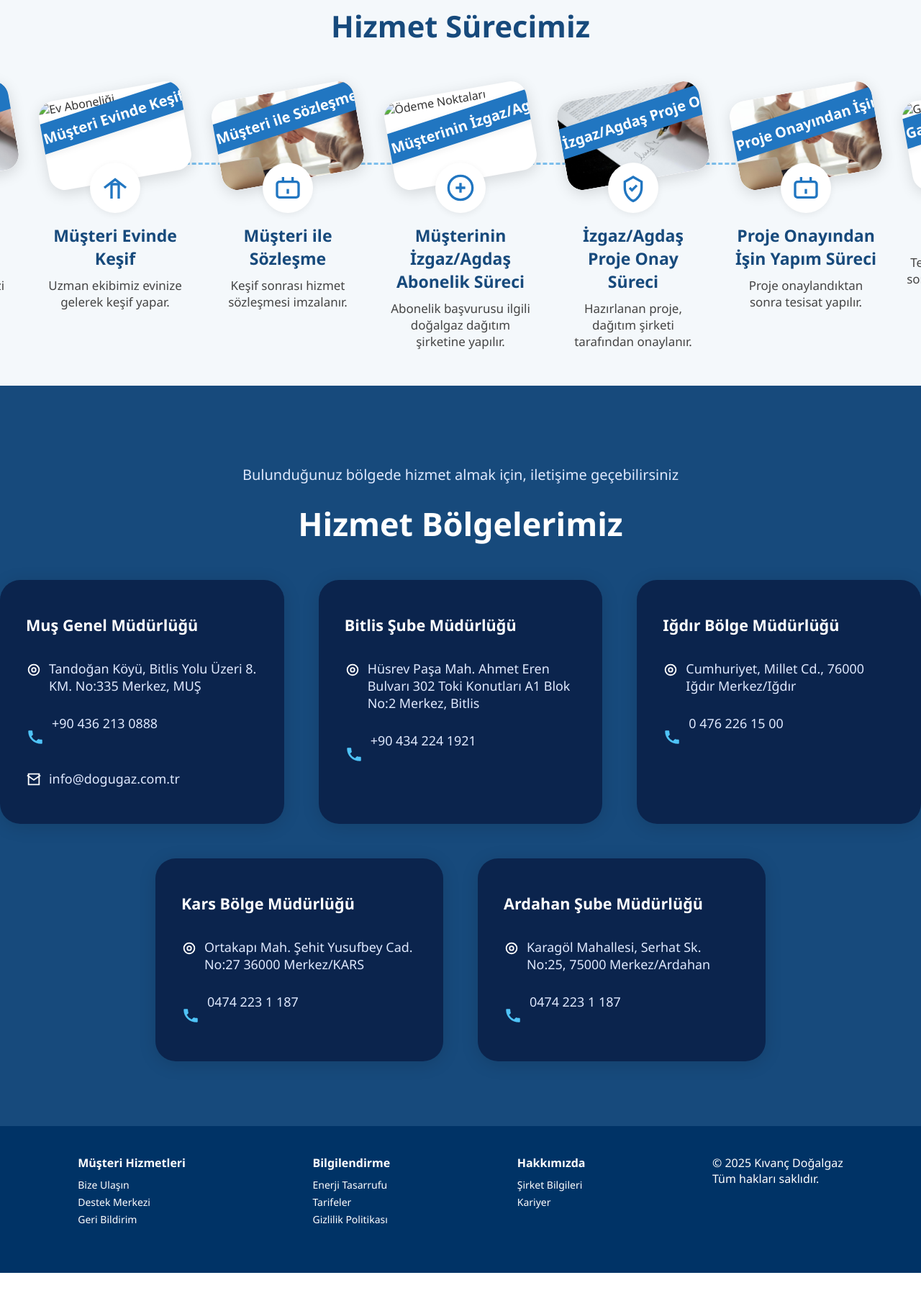
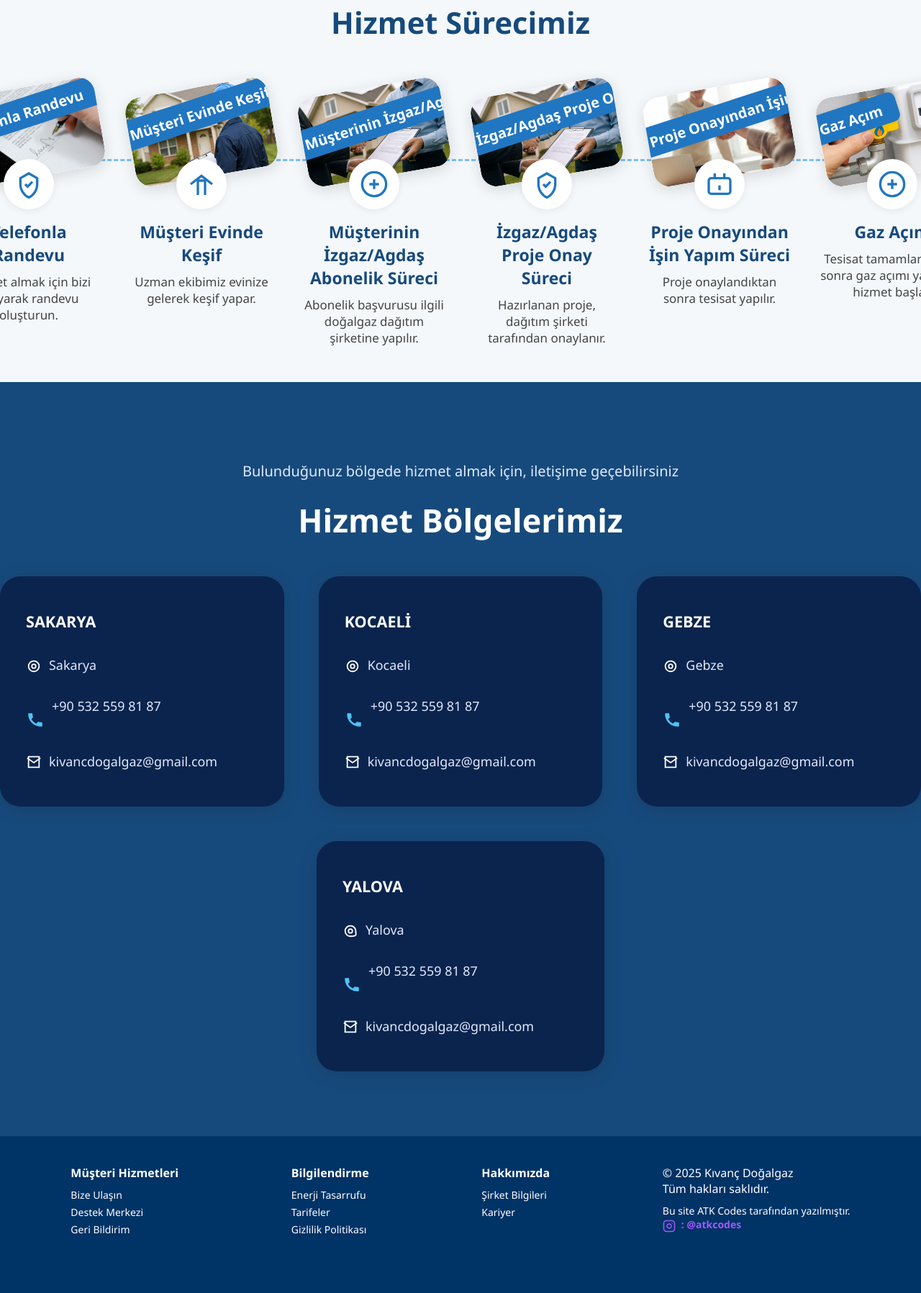
Before and after one commit to omeratik19/KivancDogalgaz, a plain HTML site: page index.html in a window 1280 px wide. Shown: the part 579-2376 px from the top of the page at 72% size. Before the commit the page ends 2348 px from the top, so only its background shows below. Drawn offline with Linux system fonts and the light colour scheme.

Commit message:
son degisiklikler

```diff
--- a/index.html
+++ b/index.html
@@ -17,15 +17,21 @@
         background: url("img/ana-arkaplan.jpg") no-repeat center center;
         background-size: cover;
         background-attachment: scroll;
+        padding-top: 141px;
       }
 
       header {
-        background-color: #ffffffdd;
+        background-color: #fff;
         padding: 20px 40px;
         display: flex;
         justify-content: space-between;
         align-items: center;
-        position: relative;
+        position: fixed;
+        top: 0;
+        left: 0;
+        width: 100%;
+        z-index: 999;
+        box-shadow: 0 2px 12px #0001;
       }
 
       .logo-img {
@@ -615,8 +621,8 @@
           <div class="process-step">
             <div class="process-img-wrapper">
               <img
-                src="tema/genel/uploads/hizmetsurec/2149718442_1.jpg"
-                alt="Ev Aboneliği"
+                src="img/musteri-evinde-kesif.jpeg"
+                alt="Müşteri Evinde Keşif"
               />
               <div class="process-label">Müşteri Evinde Keşif</div>
             </div>
@@ -639,32 +645,9 @@
           </div>
           <div class="process-step">
             <div class="process-img-wrapper">
-              <img src="img/isyeriaboneligi.jpeg" alt="İş Yeri Aboneliği" />
-              <div class="process-label">Müşteri ile Sözleşme</div>
-            </div>
-            <div class="process-icon">
-              <!-- Office/building icon SVG -->
-              <svg
-                fill="none"
-                stroke="currentColor"
-                stroke-width="2"
-                viewBox="0 0 24 24"
-              >
-                <rect x="3" y="7" width="18" height="13" rx="2" />
-                <path d="M16 3v4M8 3v4" />
-                <path d="M12 17v-4" />
-              </svg>
-            </div>
-            <div class="process-step-title">Müşteri ile Sözleşme</div>
-            <div class="process-step-desc">
-              Keşif sonrası hizmet sözleşmesi imzalanır.
-            </div>
-          </div>
-          <div class="process-step">
-            <div class="process-img-wrapper">
               <img
-                src="tema/genel/uploads/hizmetsurec/2148101634.jpg"
-                alt="Ödeme Noktaları"
+                src="img/izgaz-agdas-abonelik.jpeg"
+                alt="İzgaz/Agdaş Abonelik"
               />
               <div class="process-label">
                 Müşterinin İzgaz/Agdaş Abonelik Süreci
@@ -691,7 +674,7 @@
           </div>
           <div class="process-step">
             <div class="process-img-wrapper">
-              <img src="img/baglantisozlesmesi.jpeg" alt="Proje Onay" />
+              <img src="img/izgaz-agdas-abonelik.jpeg" alt="Proje Onay" />
               <div class="process-label">İzgaz/Agdaş Proje Onay Süreci</div>
             </div>
             <div class="process-icon">
@@ -740,10 +723,7 @@
           </div>
           <div class="process-step">
             <div class="process-img-wrapper">
-              <img
-                src="tema/genel/uploads/hizmetsurec/2148101634.jpg"
-                alt="Gaz Açım"
-              />
+              <img src="img/gaz-acim.jpeg" alt="Gaz Açım" />
               <div class="process-label">Gaz Açım</div>
             </div>
             <div class="process-icon">
@@ -776,7 +756,7 @@
       <div class="bolgeler-title">Hizmet Bölgelerimiz</div>
       <div class="bolgeler-cards">
         <div class="bolge-card">
-          <h3>Muş Genel Müdürlüğü</h3>
+          <h3>SAKARYA</h3>
           <div class="bolge-info">
             <span
               ><svg
@@ -790,7 +770,7 @@
                 />
                 <circle cx="12" cy="13" r="3" /></svg
             ></span>
-            Tandoğan Köyü, Bitlis Yolu Üzeri 8. KM. No:335 Merkez, MUŞ
+            Sakarya
           </div>
           <div class="bolge-info phone-icon">
             <span
@@ -799,7 +779,7 @@
                   d="M6.62 10.79a15.053 15.053 0 006.59 6.59l2.2-2.2a1 1 0 011.01-.24c1.12.37 2.33.57 3.58.57a1 1 0 011 1V20a1 1 0 01-1 1C10.07 21 3 13.93 3 5a1 1 0 011-1h3.5a1 1 0 011 1c0 1.25.2 2.46.57 3.58a1 1 0 01-.24 1.01l-2.2 2.2z"
                 /></svg
             ></span>
-            +90 436 213 0888
+            +90 532 559 81 87
           </div>
           <div class="bolge-info">
             <span
@@ -812,11 +792,11 @@
                 <path d="M4 4h16v16H4z" />
                 <path d="M22 6l-10 7L2 6" /></svg
             ></span>
-            info@dogugaz.com.tr
+            kivancdogalgaz@gmail.com
           </div>
         </div>
         <div class="bolge-card">
-          <h3>Bitlis Şube Müdürlüğü</h3>
+          <h3>KOCAELİ</h3>
           <div class="bolge-info">
             <span
               ><svg
@@ -830,8 +810,7 @@
                 />
                 <circle cx="12" cy="13" r="3" /></svg
             ></span>
-            Hüsrev Paşa Mah. Ahmet Eren Bulvarı 302 Toki Konutları A1 Blok No:2
-            Merkez, Bitlis
+            Kocaeli
           </div>
           <div class="bolge-info phone-icon">
             <span
@@ -840,11 +819,24 @@
                   d="M6.62 10.79a15.053 15.053 0 006.59 6.59l2.2-2.2a1 1 0 011.01-.24c1.12.37 2.33.57 3.58.57a1 1 0 011 1V20a1 1 0 01-1 1C10.07 21 3 13.93 3 5a1 1 0 011-1h3.5a1 1 0 011 1c0 1.25.2 2.46.57 3.58a1 1 0 01-.24 1.01l-2.2 2.2z"
                 /></svg
             ></span>
-            +90 434 224 1921
+            +90 532 559 81 87
+          </div>
+          <div class="bolge-info">
+            <span
+              ><svg
+                fill="none"
+                stroke="currentColor"
+                stroke-width="2"
+                viewBox="0 0 24 24"
+              >
+                <path d="M4 4h16v16H4z" />
+                <path d="M22 6l-10 7L2 6" /></svg
+            ></span>
+            kivancdogalgaz@gmail.com
           </div>
         </div>
         <div class="bolge-card">
-          <h3>Iğdır Bölge Müdürlüğü</h3>
+          <h3>GEBZE</h3>
           <div class="bolge-info">
             <span
               ><svg
@@ -858,7 +850,7 @@
                 />
                 <circle cx="12" cy="13" r="3" /></svg
             ></span>
-            Cumhuriyet, Millet Cd., 76000 Iğdır Merkez/Iğdır
+            Gebze
           </div>
           <div class="bolge-info phone-icon">
             <span
@@ -867,11 +859,24 @@
                   d="M6.62 10.79a15.053 15.053 0 006.59 6.59l2.2-2.2a1 1 0 011.01-.24c1.12.37 2.33.57 3.58.57a1 1 0 011 1V20a1 1 0 01-1 1C10.07 21 3 13.93 3 5a1 1 0 011-1h3.5a1 1 0 011 1c0 1.25.2 2.46.57 3.58a1 1 0 01-.24 1.01l-2.2 2.2z"
                 /></svg
             ></span>
-            0 476 226 15 00
+            +90 532 559 81 87
+          </div>
+          <div class="bolge-info">
+            <span
+              ><svg
+                fill="none"
+                stroke="currentColor"
+                stroke-width="2"
+                viewBox="0 0 24 24"
+              >
+                <path d="M4 4h16v16H4z" />
+                <path d="M22 6l-10 7L2 6" /></svg
+            ></span>
+            kivancdogalgaz@gmail.com
           </div>
         </div>
         <div class="bolge-card">
-          <h3>Kars Bölge Müdürlüğü</h3>
+          <h3>YALOVA</h3>
           <div class="bolge-info">
             <span
               ><svg
@@ -881,11 +886,11 @@
                 viewBox="0 0 24 24"
               >
                 <path
-                  d="M12 21c-4.418 0-8-3.582-8-8 0-4.418 3.582-8 8-8s8 3.582 8 8c0 4.418-3.582 8-8 8z"
+                  d="M12 21c-4.418 0-8-3.582-8-8 0-4.418 3.582-8 8-8s8 3.582 8 8c0 4.418 3.582 8-8 8z"
                 />
                 <circle cx="12" cy="13" r="3" /></svg
             ></span>
-            Ortakapı Mah. Şehit Yusufbey Cad. No:27 36000 Merkez/KARS
+            Yalova
           </div>
           <div class="bolge-info phone-icon">
             <span
@@ -894,11 +899,8 @@
                   d="M6.62 10.79a15.053 15.053 0 006.59 6.59l2.2-2.2a1 1 0 011.01-.24c1.12.37 2.33.57 3.58.57a1 1 0 011 1V20a1 1 0 01-1 1C10.07 21 3 13.93 3 5a1 1 0 011-1h3.5a1 1 0 011 1c0 1.25.2 2.46.57 3.58a1 1 0 01-.24 1.01l-2.2 2.2z"
                 /></svg
             ></span>
-            0474 223 1 187
+            +90 532 559 81 87
           </div>
-        </div>
-        <div class="bolge-card">
-          <h3>Ardahan Şube Müdürlüğü</h3>
           <div class="bolge-info">
             <span
               ><svg
@@ -907,21 +909,10 @@
                 stroke-width="2"
                 viewBox="0 0 24 24"
               >
-                <path
-                  d="M12 21c-4.418 0-8-3.582-8-8 0-4.418 3.582-8 8-8s8 3.582 8 8c0 4.418-3.582 8-8 8z"
-                />
-                <circle cx="12" cy="13" r="3" /></svg
+                <path d="M4 4h16v16H4z" />
+                <path d="M22 6l-10 7L2 6" /></svg
             ></span>
-            Karagöl Mahallesi, Serhat Sk. No:25, 75000 Merkez/Ardahan
-          </div>
-          <div class="bolge-info phone-icon">
-            <span
-              ><svg fill="#4fc3f7" viewBox="0 0 24 24" width="26" height="26">
-                <path
-                  d="M6.62 10.79a15.053 15.053 0 006.59 6.59l2.2-2.2a1 1 0 011.01-.24c1.12.37 2.33.57 3.58.57a1 1 0 011 1V20a1 1 0 01-1 1C10.07 21 3 13.93 3 5a1 1 0 011-1h3.5a1 1 0 011 1c0 1.25.2 2.46.57 3.58a1 1 0 01-.24 1.01l-2.2 2.2z"
-                /></svg
-            ></span>
-            0474 223 1 187
+            kivancdogalgaz@gmail.com
           </div>
         </div>
       </div>
@@ -949,6 +940,38 @@
       </div>
       <div>
         <p>© 2025 Kıvanç Doğalgaz<br />Tüm hakları saklıdır.</p>
+        <div style="margin-top: 10px; font-size: 14px">
+          Bu site ATK Codes tarafından yazılmıştır.<br />
+          <span style="display: inline-flex; align-items: center">
+            <svg
+              xmlns="http://www.w3.org/2000/svg"
+              width="18"
+              height="18"
+              viewBox="0 0 24 24"
+              fill="none"
+              stroke="#a259ff"
+              stroke-width="2"
+              stroke-linecap="round"
+              stroke-linejoin="round"
+              style="vertical-align: middle"
+            >
+              <rect x="2" y="2" width="20" height="20" rx="5" ry="5" />
+              <path d="M16 11.37A4 4 0 1 1 12.63 8 4 4 0 0 1 16 11.37z" />
+              <line x1="17.5" y1="6.5" x2="17.5" y2="6.5" />
+            </svg>
+            <a
+              href="https://www.instagram.com/atkcodes/"
+              target="_blank"
+              style="
+                color: #a259ff;
+                font-weight: bold;
+                text-decoration: none;
+                margin-left: 8px;
+              "
+              >: @atkcodes</a
+            >
+          </span>
+        </div>
       </div>
     </footer>
 
```
Also changed, not shown: gazacim.html (+1 -1 lines), img/gaz-acim.jpeg (added), img/hero-arkaplan.jpeg, img/hero-arkaplan1.jpeg (added), img/izgaz-agdas-abonelik.jpeg (added), img/musteri-evinde-kesif.jpeg (added).
